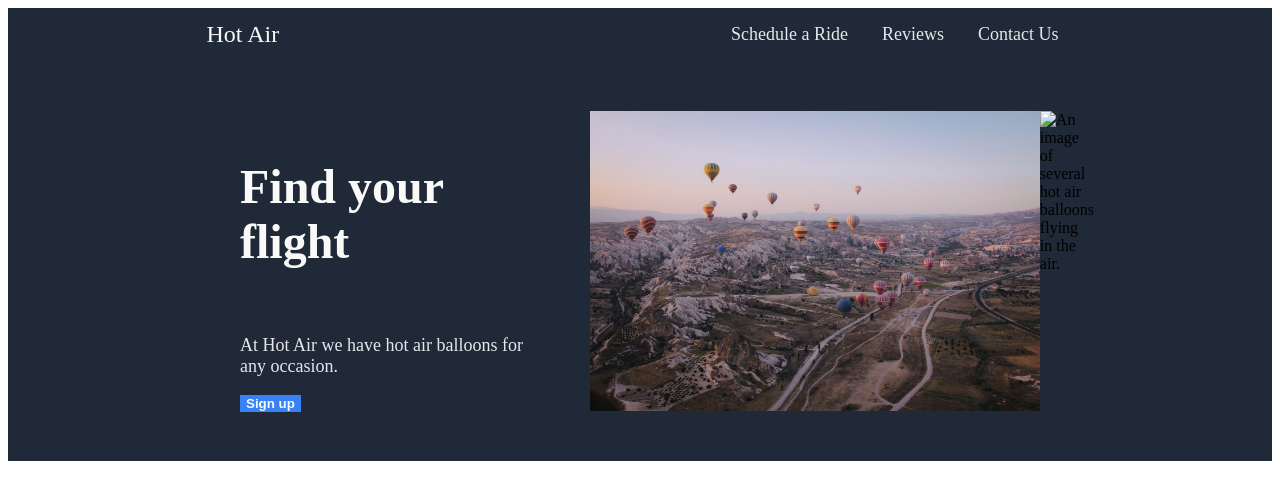
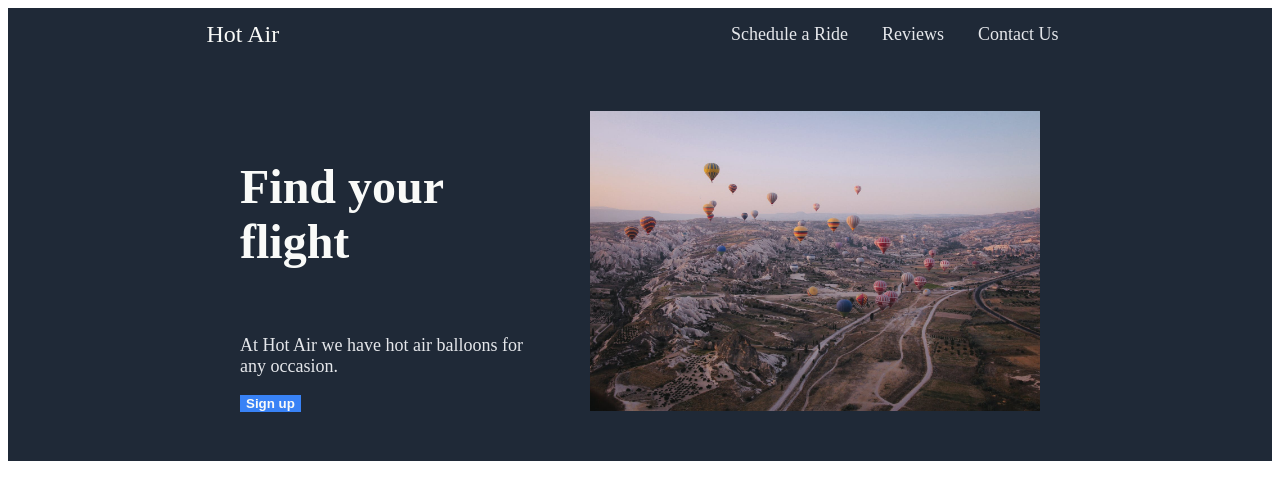
Before and after one commit to mholloway8648/landing-page, a plain HTML site: page index.html in a window 1280 px wide. Drawn offline with Linux system fonts and the light colour scheme.

Commit message:
Delete unneccesary files and remove img alt

```diff
--- a/index.html
+++ b/index.html
@@ -27,7 +27,7 @@
             </div>
 
             <div class="image-container">
-            <img src="images/balloons.jpeg"> <img alt="An image of several hot air balloons flying in the air.">
+            <img src="images/balloons.jpeg">
         </div>
         </div>
 
```
Also changed, not shown: page-one.html (deleted), page-three.html (deleted), page-two.html (deleted).
